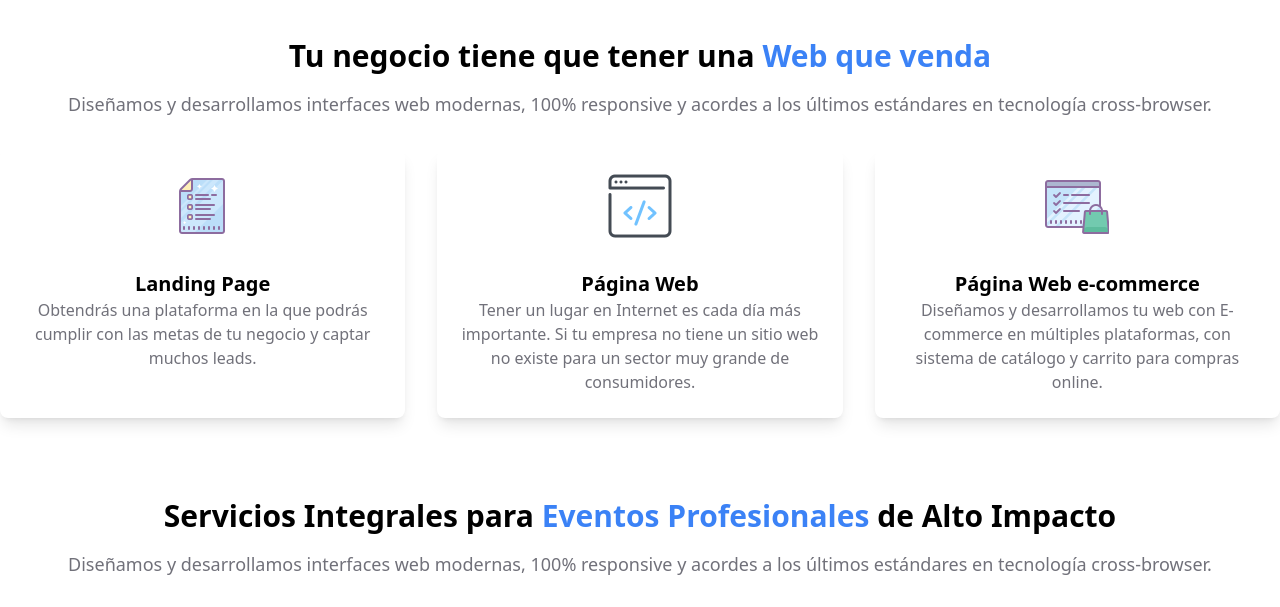
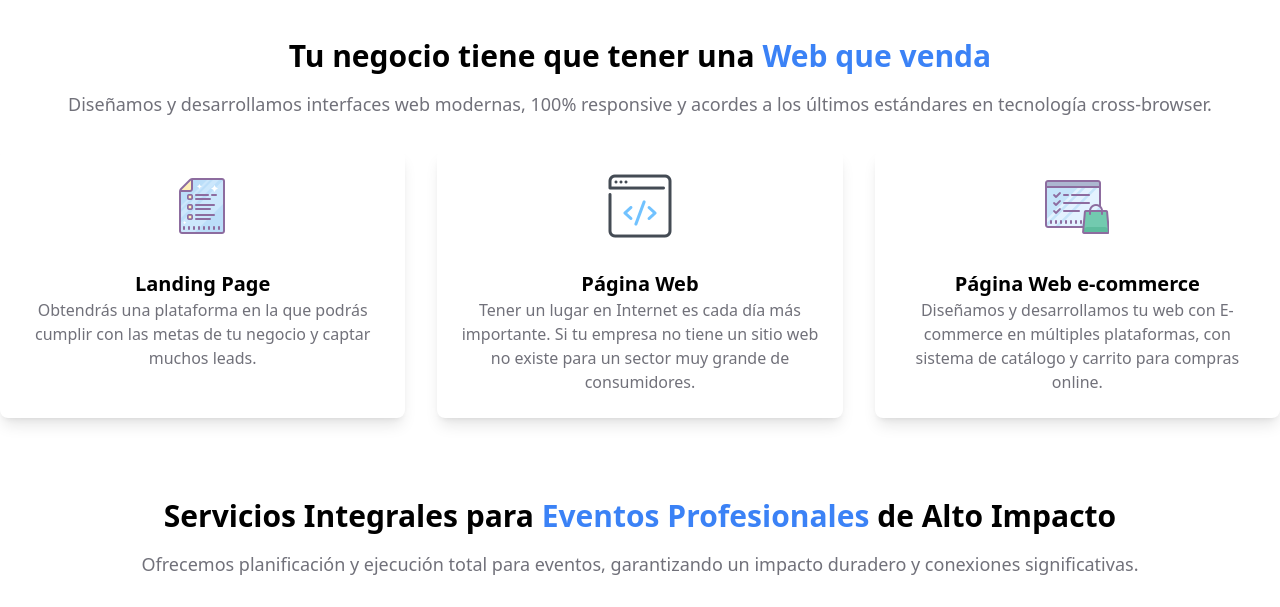
Before and after one commit to tomasgz7/PaginaResilience, a plain HTML site: page servicios.html in a window 1280 px wide. Shown: the part 130-737 px from the top of the page. Drawn offline with nearby package versions, Linux system fonts and the light colour scheme.

Commit message:
cambios en servicios

```diff
--- a/servicios.html
+++ b/servicios.html
@@ -337,8 +337,7 @@
           Impacto
         </h1>
         <p class="text-lg text-muted-foreground mb-8">
-          Diseñamos y desarrollamos interfaces web modernas, 100% responsive y
-          acordes a los últimos estándares en tecnología cross-browser.
+          Ofrecemos planificación y ejecución total para eventos, garantizando un impacto duradero y conexiones significativas.
         </p>
         <div class="grid grid-cols-1 md:grid-cols-3 gap-8">
           <div
```
